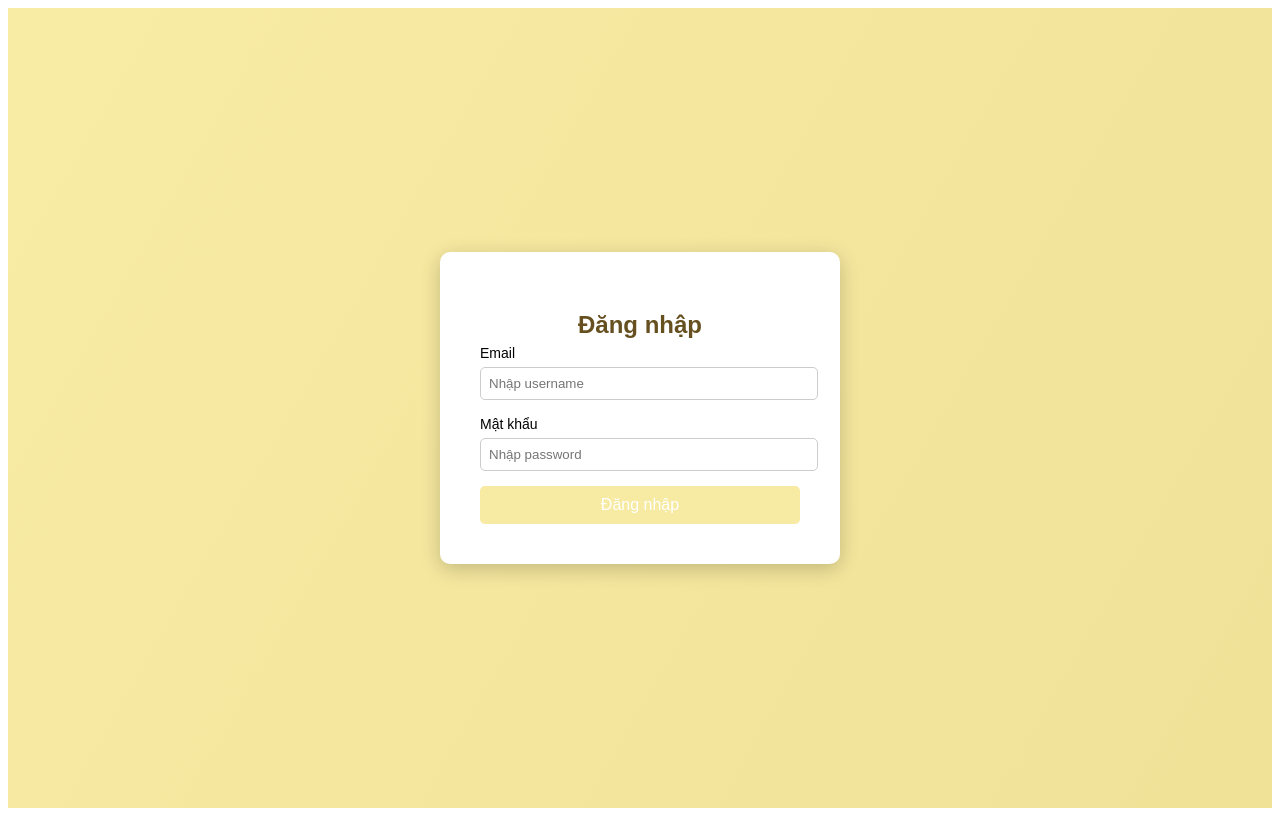
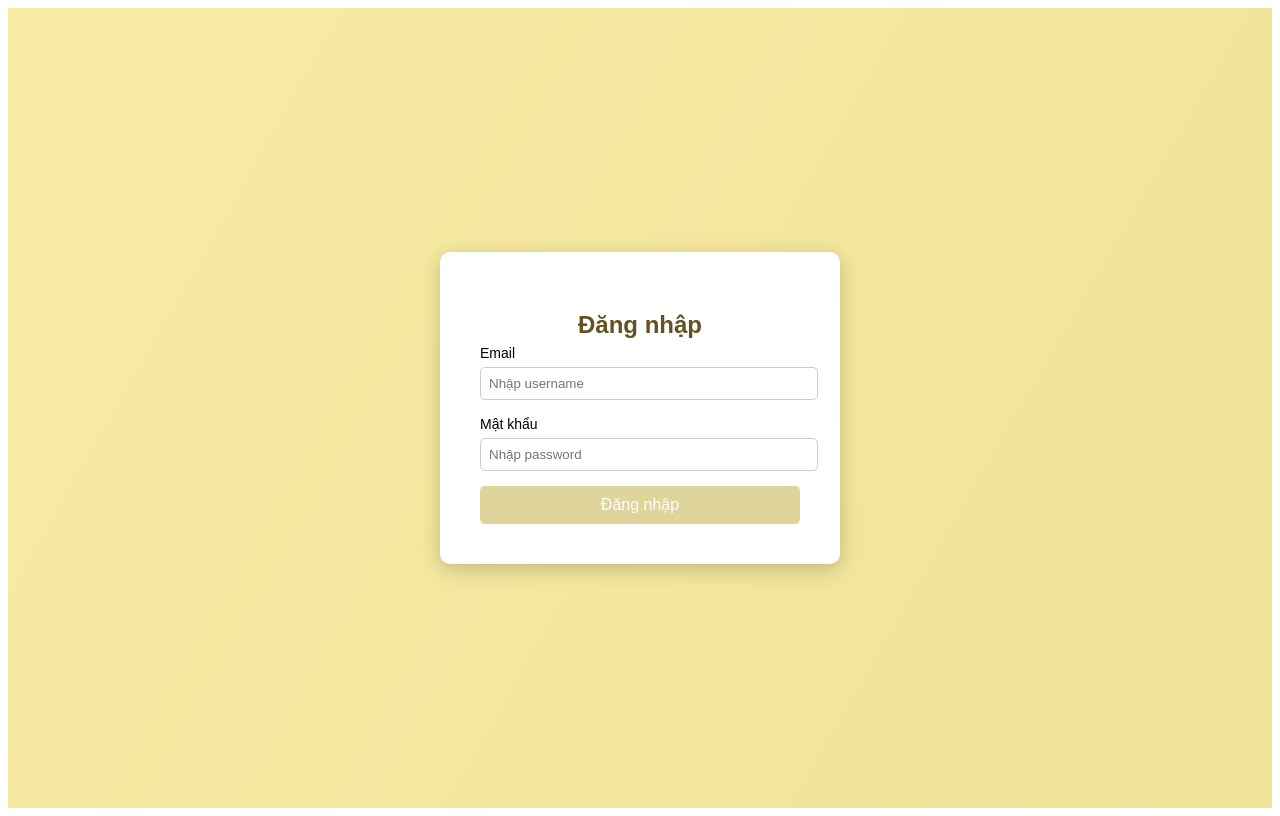
Before and after one commit to quynhngocnhi28-beep/baitap, a React (Vite) app: page / in a window 1280 px wide. In both pictures the pointer is over the button "Đăng nhập". Built offline with nearby package versions, Linux system fonts and the light colour scheme.

Commit message:
Add multiple files

```diff
--- a/src/Components/Login.css
+++ b/src/Components/Login.css
@@ -55,5 +55,5 @@ button {
 }
 
 button:hover {
-  background: #f7eaa2;
+  background: #dfd49a;
 }
```
